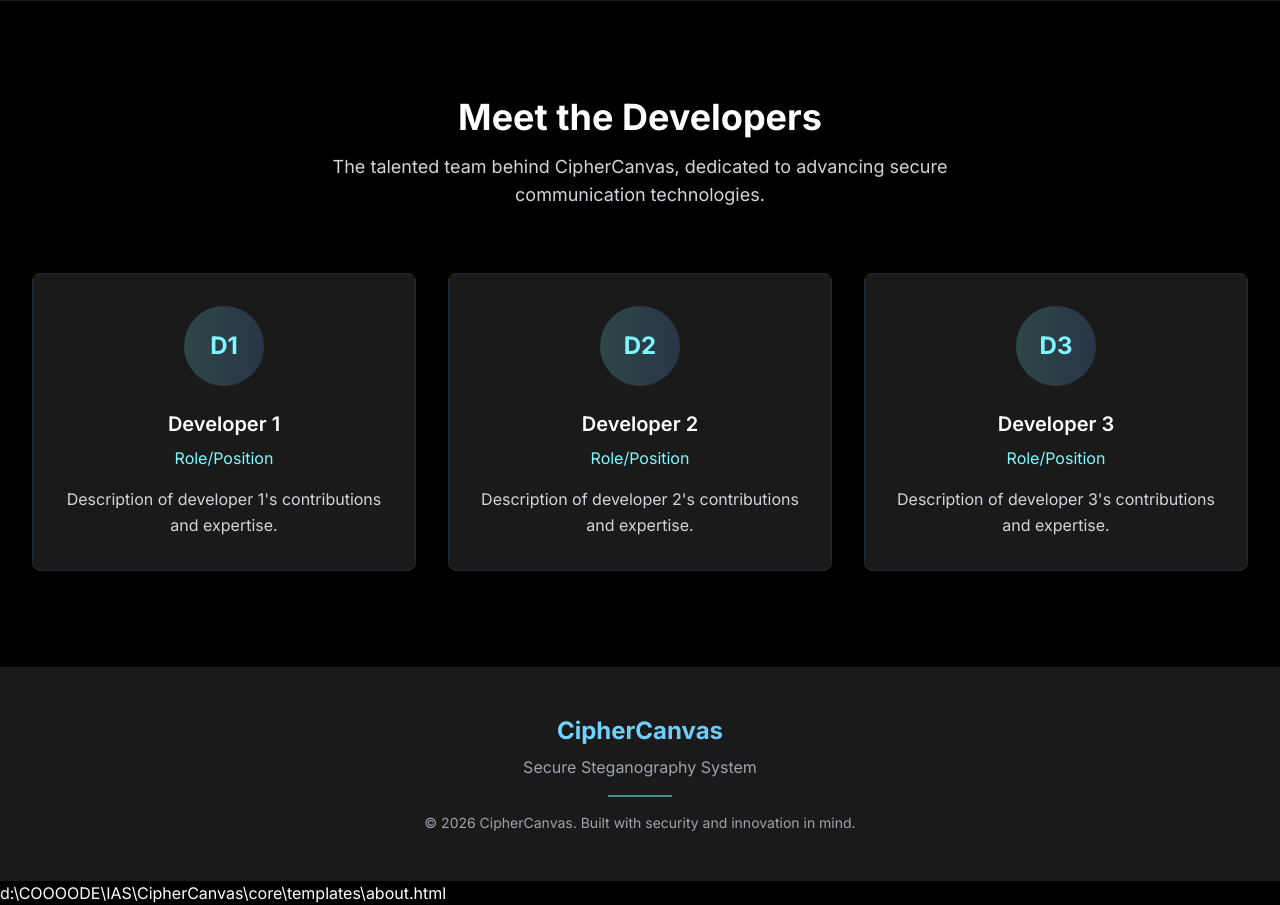
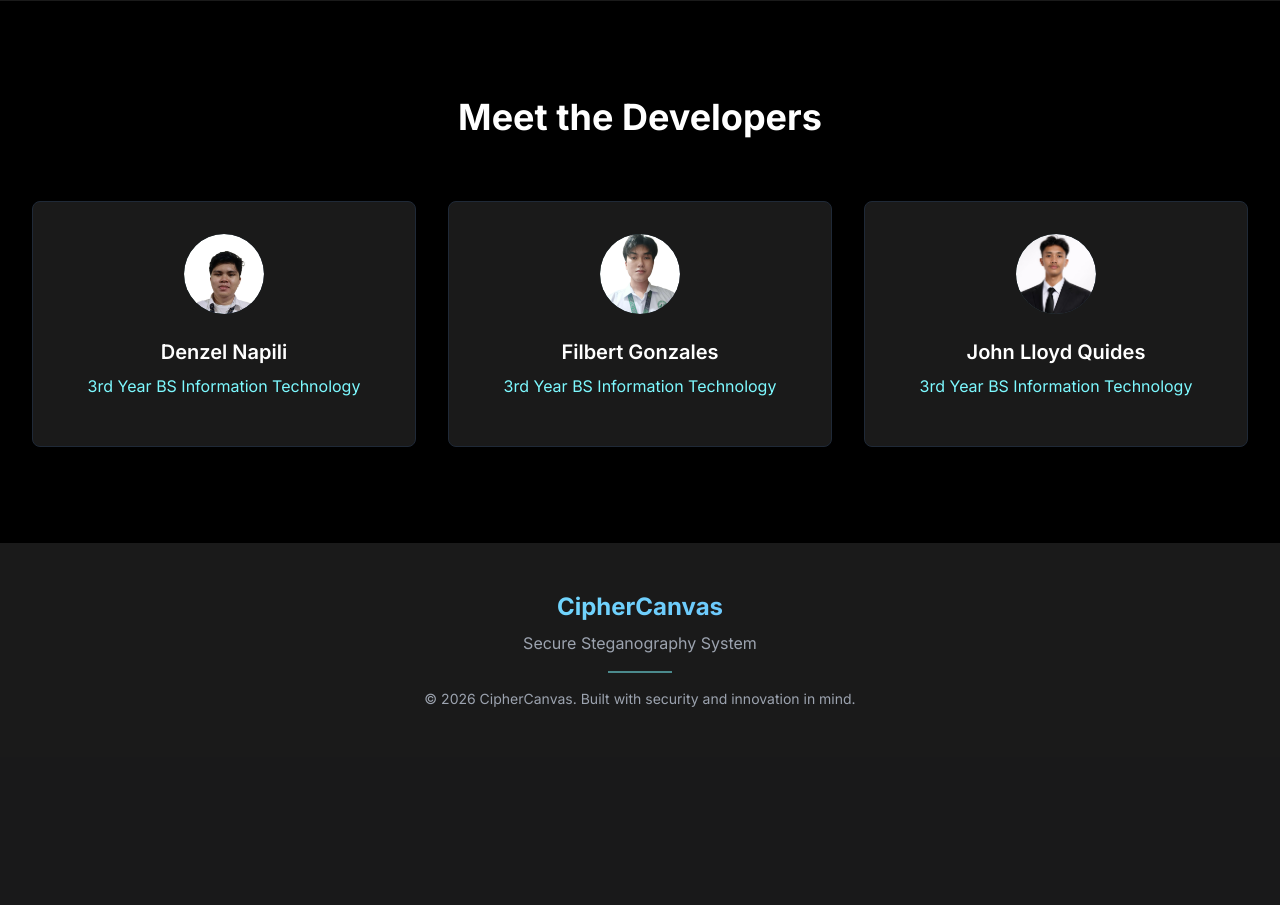
Before and after one commit to Bocchi02/CipherCanvas, a Django app: page /about/ in a window 1280 px wide. Shown: the part 1208-2113 px from the top of the page. After the commit the page ends 1915 px from the top, so only its background shows below. Run offline with Django 5.2, Linux system fonts and the light colour scheme; some libraries are stand-ins or nearby versions.

Commit message:
update about.html

```diff
--- a/core/templates/about.html
+++ b/core/templates/about.html
@@ -13,13 +13,13 @@
         theme: {
           extend: {
             colors: {
-              'electric-blue': '#7DF9FF',
-              'dark-black': '#000000',
-              'dark-gray': '#1a1a1a',
-            }
-          }
-        }
-      }
+              "electric-blue": "#7DF9FF",
+              "dark-black": "#000000",
+              "dark-gray": "#1a1a1a",
+            },
+          },
+        },
+      };
     </script>
 
     <!-- Google Fonts -->
@@ -31,11 +31,14 @@
     />
 
     <!-- Boxicons -->
-    <link href="https://unpkg.com/boxicons@2.1.4/css/boxicons.min.css" rel="stylesheet" />
+    <link
+      href="https://unpkg.com/boxicons@2.1.4/css/boxicons.min.css"
+      rel="stylesheet"
+    />
 
     <style>
       body {
-        font-family: 'Inter', sans-serif;
+        font-family: "Inter", sans-serif;
       }
       .navbar-bg {
         background: rgba(0, 0, 0, 0.95);
@@ -52,39 +55,73 @@
       <div class="max-w-7xl mx-auto px-4 sm:px-6 lg:px-8">
         <div class="flex justify-between items-center py-4">
           <div class="flex items-center">
-            <a href="/" class="text-2xl font-bold bg-gradient-to-r from-electric-blue to-blue-400 bg-clip-text text-transparent">
+            <a
+              href="/"
+              class="text-2xl font-bold bg-gradient-to-r from-electric-blue to-blue-400 bg-clip-text text-transparent"
+            >
               CipherCanvas
             </a>
           </div>
           <div class="hidden md:block">
             <div class="ml-10 flex items-baseline space-x-8">
-              <a href="/" class="text-gray-300 hover:text-electric-blue transition-colors duration-300 relative group">
+              <a
+                href="/"
+                class="text-gray-300 hover:text-electric-blue transition-colors duration-300 relative group"
+              >
                 Home
-                <span class="absolute bottom-0 left-0 w-0 h-0.5 bg-electric-blue transition-all duration-300 group-hover:w-full"></span>
+                <span
+                  class="absolute bottom-0 left-0 w-0 h-0.5 bg-electric-blue transition-all duration-300 group-hover:w-full"
+                ></span>
               </a>
-              <a href="/encode" class="text-gray-300 hover:text-electric-blue transition-colors duration-300 relative group">
+              <a
+                href="/encode"
+                class="text-gray-300 hover:text-electric-blue transition-colors duration-300 relative group"
+              >
                 Encode
-                <span class="absolute bottom-0 left-0 w-0 h-0.5 bg-electric-blue transition-all duration-300 group-hover:w-full"></span>
+                <span
+                  class="absolute bottom-0 left-0 w-0 h-0.5 bg-electric-blue transition-all duration-300 group-hover:w-full"
+                ></span>
               </a>
-              <a href="/decode" class="text-gray-300 hover:text-electric-blue transition-colors duration-300 relative group">
+              <a
+                href="/decode"
+                class="text-gray-300 hover:text-electric-blue transition-colors duration-300 relative group"
+              >
                 Decode
-                <span class="absolute bottom-0 left-0 w-0 h-0.5 bg-electric-blue transition-all duration-300 group-hover:w-full"></span>
+                <span
+                  class="absolute bottom-0 left-0 w-0 h-0.5 bg-electric-blue transition-all duration-300 group-hover:w-full"
+                ></span>
               </a>
-              <a href="/verify" class="text-gray-300 hover:text-electric-blue transition-colors duration-300 relative group">
+              <a
+                href="/verify"
+                class="text-gray-300 hover:text-electric-blue transition-colors duration-300 relative group"
+              >
                 Verify
-                <span class="absolute bottom-0 left-0 w-0 h-0.5 bg-electric-blue transition-all duration-300 group-hover:w-full"></span>
+                <span
+                  class="absolute bottom-0 left-0 w-0 h-0.5 bg-electric-blue transition-all duration-300 group-hover:w-full"
+                ></span>
               </a>
-              <a href="#" class="text-electric-blue transition-colors duration-300 relative">
+              <a
+                href="#"
+                class="text-electric-blue transition-colors duration-300 relative"
+              >
                 About
-                <span class="absolute bottom-0 left-0 w-full h-0.5 bg-electric-blue"></span>
+                <span
+                  class="absolute bottom-0 left-0 w-full h-0.5 bg-electric-blue"
+                ></span>
               </a>
             </div>
           </div>
           <!-- Mobile menu button -->
           <div class="md:hidden">
-            <button type="button" class="text-gray-300 hover:text-electric-blue focus:outline-none focus:text-electric-blue">
+            <button
+              type="button"
+              class="text-gray-300 hover:text-electric-blue focus:outline-none focus:text-electric-blue"
+            >
               <svg class="h-6 w-6 fill-current" viewBox="0 0 24 24">
-                <path fill-rule="evenodd" d="M4 5h16a1 1 0 0 1 0 2H4a1 1 0 1 1 0-2zm0 6h16a1 1 0 0 1 0 2H4a1 1 0 0 1 0-2zm0 6h16a1 1 0 0 1 0 2H4a1 1 0 0 1 0-2z"/>
+                <path
+                  fill-rule="evenodd"
+                  d="M4 5h16a1 1 0 0 1 0 2H4a1 1 0 1 1 0-2zm0 6h16a1 1 0 0 1 0 2H4a1 1 0 0 1 0-2zm0 6h16a1 1 0 0 1 0 2H4a1 1 0 0 1 0-2z"
+                />
               </svg>
             </button>
           </div>
@@ -93,12 +130,22 @@
     </nav>
 
     <!-- ABOUT HERO SECTION -->
-    <section class="hero-bg min-h-screen flex items-center justify-center px-4 sm:px-6 lg:px-8">
+    <section
+      class="hero-bg min-h-screen flex items-center justify-center px-4 sm:px-6 lg:px-8"
+    >
       <div class="max-w-4xl mx-auto text-center">
-        <h1 class="text-4xl sm:text-5xl lg:text-6xl font-bold mb-6 leading-tight">
-          About <span class="bg-gradient-to-r from-electric-blue to-blue-400 bg-clip-text text-transparent">CipherCanvas</span>
+        <h1
+          class="text-4xl sm:text-5xl lg:text-6xl font-bold mb-6 leading-tight"
+        >
+          About
+          <span
+            class="bg-gradient-to-r from-electric-blue to-blue-400 bg-clip-text text-transparent"
+            >CipherCanvas</span
+          >
         </h1>
-        <p class="text-lg sm:text-xl text-gray-300 mb-8 max-w-2xl mx-auto leading-relaxed">
+        <p
+          class="text-lg sm:text-xl text-gray-300 mb-8 max-w-2xl mx-auto leading-relaxed"
+        >
           A secure and innovative steganography platform that seamlessly hides
           messages within images using advanced encryption techniques.
         </p>
@@ -110,9 +157,9 @@
       <div class="max-w-4xl mx-auto text-center">
         <h2 class="text-3xl sm:text-4xl font-bold mb-6">Our Mission</h2>
         <p class="text-lg text-gray-300 leading-relaxed max-w-3xl mx-auto">
-          To provide a user-friendly, secure, and efficient solution for
-          digital steganography, enabling users to protect sensitive
-          information through innovative image-based encryption.
+          To provide a user-friendly, secure, and efficient solution for digital
+          steganography, enabling users to protect sensitive information through
+          innovative image-based encryption.
         </p>
       </div>
     </section>
@@ -121,47 +168,66 @@
     <section class="bg-black py-16 sm:py-24 px-4 sm:px-6 lg:px-8">
       <div class="max-w-7xl mx-auto">
         <div class="text-center mb-16">
-          <h2 class="text-3xl sm:text-4xl font-bold mb-4">Meet the Developers</h2>
-          <p class="text-lg text-gray-300 max-w-2xl mx-auto">
-            The talented team behind CipherCanvas, dedicated to advancing
-            secure communication technologies.
-          </p>
+          <h2 class="text-3xl sm:text-4xl font-bold mb-4">
+            Meet the Developers
+          </h2>
         </div>
 
         <div class="grid grid-cols-1 md:grid-cols-3 gap-8">
           <!-- Developer 1 -->
-          <div class="bg-dark-gray border border-gray-800 rounded-lg p-8 text-center hover:border-electric-blue transition-all duration-300">
-            <div class="w-20 h-20 bg-gradient-to-r from-electric-blue/20 to-blue-400/20 rounded-full flex items-center justify-center mx-auto mb-6 text-2xl font-bold text-electric-blue">
-              D1
+          <div
+            class="bg-dark-gray border border-gray-800 rounded-lg p-8 text-center hover:border-electric-blue transition-all duration-300"
+          >
+            <div
+              class="w-20 h-20 bg-gradient-to-r from-electric-blue/20 to-blue-400/20 rounded-full overflow-hidden flex items-center justify-center mx-auto mb-6 text-2xl font-bold text-electric-blue"
+            >
+              <img
+                src="{% static 'core/img/denzel.png' %}"
+                alt="Denzel"
+                class="w-full h-full rounded-full object-cover"
+              />
             </div>
-            <h3 class="text-xl font-semibold mb-2">Developer 1</h3>
-            <p class="text-electric-blue mb-4">Role/Position</p>
-            <p class="text-gray-300 leading-relaxed">
-              Description of developer 1's contributions and expertise.
+            <h3 class="text-xl font-semibold mb-2">Denzel Napili</h3>
+            <p class="text-electric-blue mb-4">
+              3rd Year BS Information Technology
             </p>
           </div>
 
           <!-- Developer 2 -->
-          <div class="bg-dark-gray border border-gray-800 rounded-lg p-8 text-center hover:border-electric-blue transition-all duration-300">
-            <div class="w-20 h-20 bg-gradient-to-r from-electric-blue/20 to-blue-400/20 rounded-full flex items-center justify-center mx-auto mb-6 text-2xl font-bold text-electric-blue">
-              D2
+          <div
+            class="bg-dark-gray border border-gray-800 rounded-lg p-8 text-center hover:border-electric-blue transition-all duration-300"
+          >
+            <div
+              class="w-20 h-20 bg-gradient-to-r from-electric-blue/20 to-blue-400/20 rounded-full overflow-hidden flex items-center justify-center mx-auto mb-6 text-2xl font-bold text-electric-blue"
+            >
+              <img
+                src="{% static 'core/img/filbert.jpg' %}"
+                alt="Filbert"
+                class="w-full h-full rounded-full object-cover"
+              />
             </div>
-            <h3 class="text-xl font-semibold mb-2">Developer 2</h3>
-            <p class="text-electric-blue mb-4">Role/Position</p>
-            <p class="text-gray-300 leading-relaxed">
-              Description of developer 2's contributions and expertise.
+            <h3 class="text-xl font-semibold mb-2">Filbert Gonzales</h3>
+            <p class="text-electric-blue mb-4">
+              3rd Year BS Information Technology
             </p>
           </div>
 
           <!-- Developer 3 -->
-          <div class="bg-dark-gray border border-gray-800 rounded-lg p-8 text-center hover:border-electric-blue transition-all duration-300">
-            <div class="w-20 h-20 bg-gradient-to-r from-electric-blue/20 to-blue-400/20 rounded-full flex items-center justify-center mx-auto mb-6 text-2xl font-bold text-electric-blue">
-              D3
+          <div
+            class="bg-dark-gray border border-gray-800 rounded-lg p-8 text-center hover:border-electric-blue transition-all duration-300"
+          >
+            <div
+              class="w-20 h-20 bg-gradient-to-r from-electric-blue/20 to-blue-400/20 rounded-full overflow-hidden flex items-center justify-center mx-auto mb-6 text-2xl font-bold text-electric-blue"
+            >
+              <img
+                src="{% static 'core/img/quides.jpg' %}"
+                alt="Quides"
+                class="w-full h-full rounded-full object-cover"
+              />
             </div>
-            <h3 class="text-xl font-semibold mb-2">Developer 3</h3>
-            <p class="text-electric-blue mb-4">Role/Position</p>
-            <p class="text-gray-300 leading-relaxed">
-              Description of developer 3's contributions and expertise.
+            <h3 class="text-xl font-semibold mb-2">John Lloyd Quides</h3>
+            <p class="text-electric-blue mb-4">
+              3rd Year BS Information Technology
             </p>
           </div>
         </div>
@@ -171,7 +237,9 @@
     <!-- FOOTER -->
     <footer class="bg-dark-gray py-12 px-4 sm:px-6 lg:px-8">
       <div class="max-w-7xl mx-auto text-center">
-        <div class="text-2xl font-bold mb-2 bg-gradient-to-r from-electric-blue to-blue-400 bg-clip-text text-transparent">
+        <div
+          class="text-2xl font-bold mb-2 bg-gradient-to-r from-electric-blue to-blue-400 bg-clip-text text-transparent"
+        >
           CipherCanvas
         </div>
         <div class="text-gray-400 mb-4">Secure Steganography System</div>
@@ -182,5 +250,4 @@
       </div>
     </footer>
   </body>
-</html></content>
-<parameter name="filePath">d:\COOOODE\IAS\CipherCanvas\core\templates\about.html
+</html>
```
Also changed, not shown: core/static/core/img/denzel.png (added), core/static/core/img/filbert.jpg (added), core/static/core/img/quides.jpg (added).
